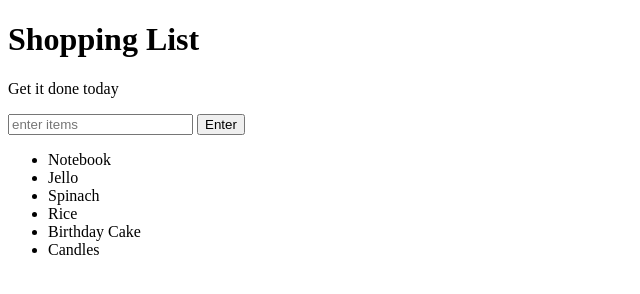
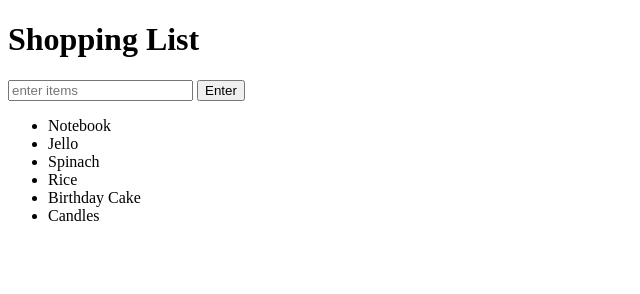
Before and after one commit to fyoon46/WebDev-2022-ZTM, a plain HTML site: page Section12_DOM_Manipulation/Shopping-List/index.html in a window 1280 px wide. Shown: the whole page, without its empty margins (0-640 px from the left). Drawn offline with Linux system fonts and the light colour scheme.

Commit message:
Javascript + DOM

```diff
--- a/Section12_DOM_Manipulation/index.html
+++ b/Section12_DOM_Manipulation/Shopping-List/index.html
@@ -7,7 +7,6 @@
 </head>
 <body>
   <h1>Shopping List</h1>
-  <p>Get it done today</p>
   <label>
     <input id="user-input" type="text" placeholder="enter items">
   </label>
```
Also changed, not shown: Section12_DOM_Manipulation/Shopping-List/script.js (renamed from Section12_DOM_Manipulation/script.js), Section12_DOM_Manipulation/Shopping-List/style.css (added).
